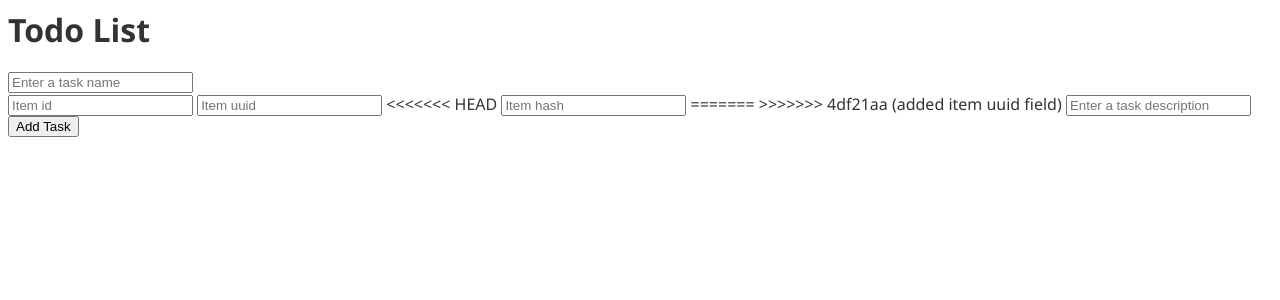
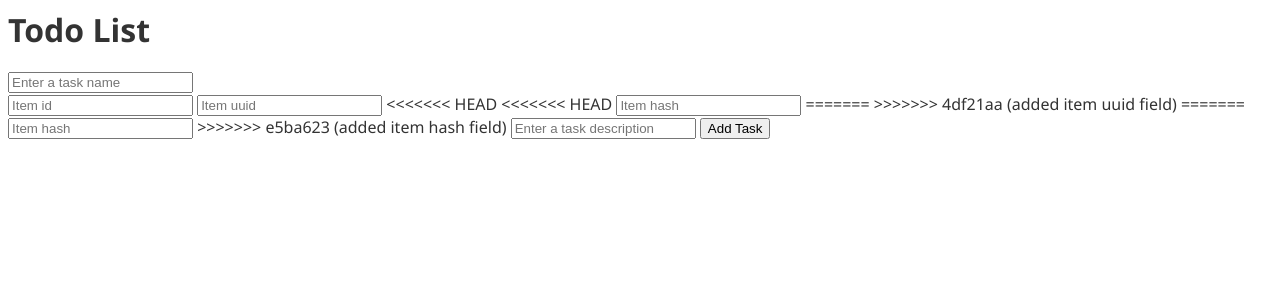
Before and after one commit to mentalpirate/flask_portfolio, a Flask app: page /submittodoitem in a window 1280 px wide. Shown: the top 300 px of the page. Run offline with Flask 3, Linux system fonts and the light colour scheme; data that the repository does not hold is empty.

Commit message:
added item hash fields done

```diff
--- a/templates/todo.html
+++ b/templates/todo.html
@@ -10,9 +10,13 @@
         <input type="text" name="itemid" placeholder="Item id" >
         <input type="text" name="itemuuid" placeholder="Item uuid" >
 <<<<<<< HEAD
+<<<<<<< HEAD
         <input type="text" name="itemhash" placeholder="Item hash" >
 =======
 >>>>>>> 4df21aa (added item uuid field)
+=======
+        <input type="text" name="itemhash" placeholder="Item hash" >
+>>>>>>> e5ba623 (added item hash field)
         <input type="text" name="description" placeholder="Enter a task description" required>
         <button type="submit">Add Task</button>
     </form>
```
